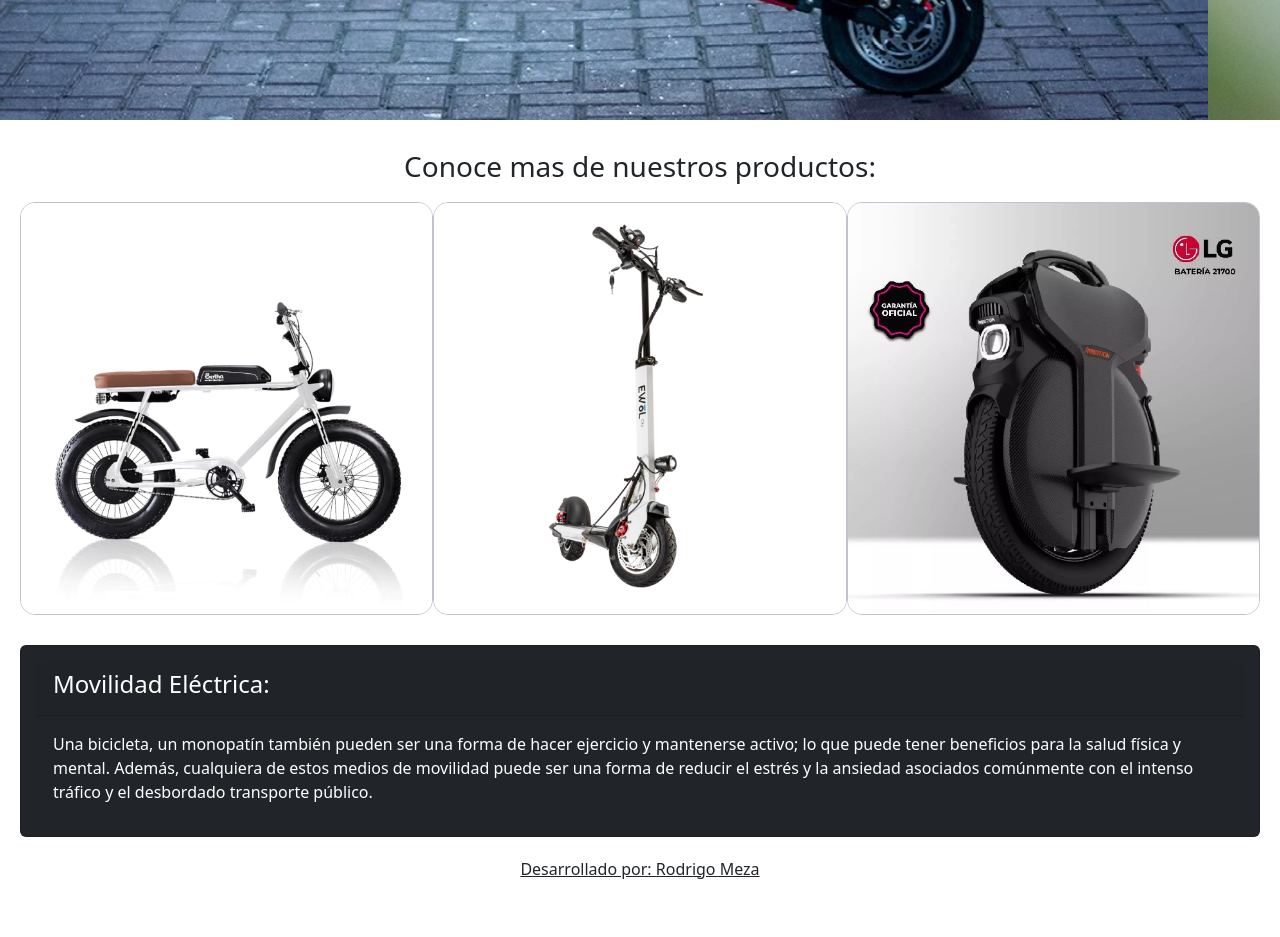
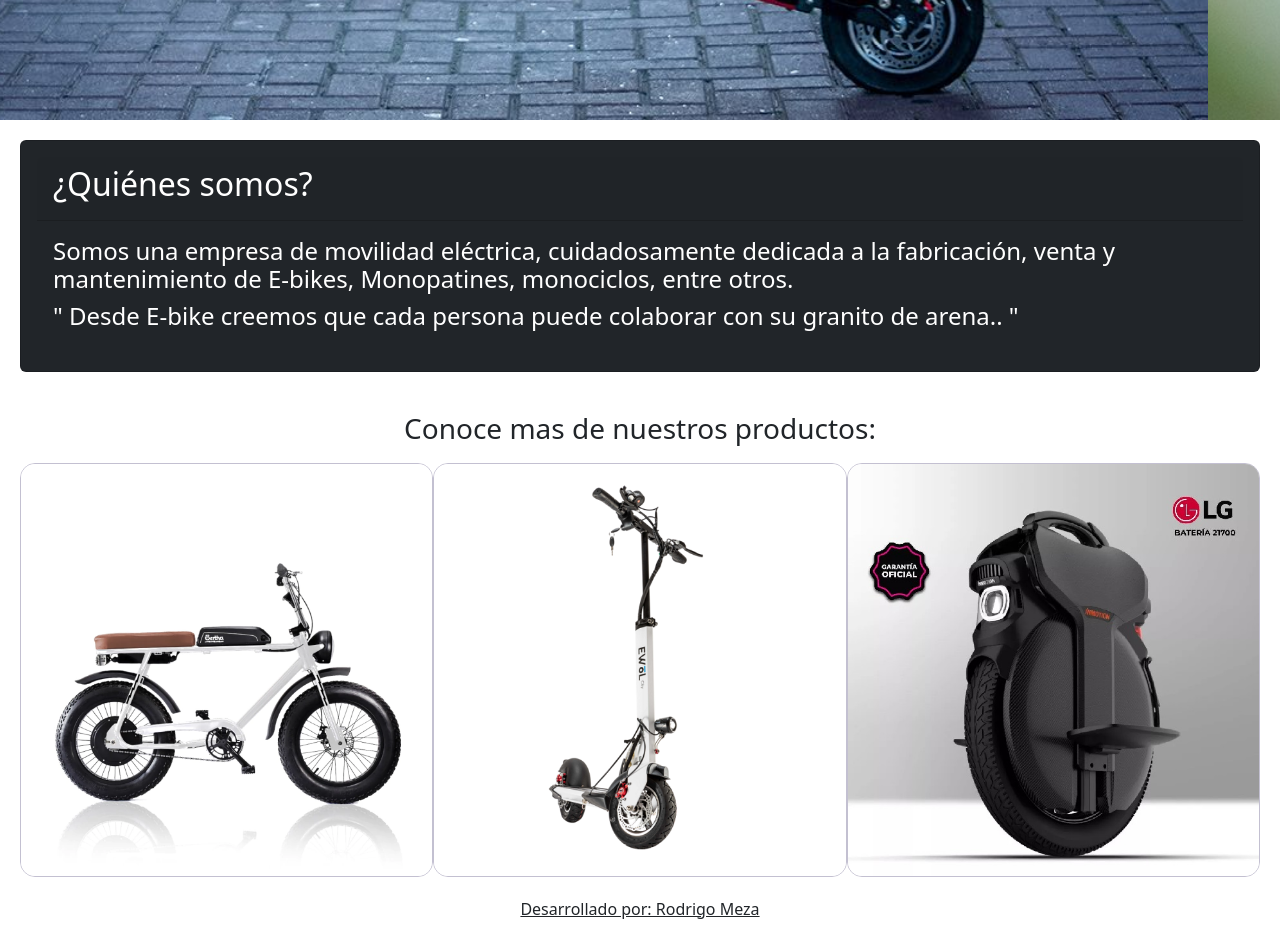
Before and after one commit to Rrmeza/PreEntrega3Meza, a website: page index.html in a window 1280 px wide. Shown: the part 1400-2337 px from the top of the page. Before the commit the page ends 2297 px from the top, so only its background shows below. Drawn offline with nearby package versions, Linux system fonts and the light colour scheme.

Commit message:
Modificacion pagina inicio

```diff
--- a/index.html
+++ b/index.html
@@ -83,6 +83,20 @@
 </section>
 <!-- Carrousel -->
 
+<section class="txcarrousel">
+
+<div class="card text-bg-dark p-3" style="max-width: 100% ;">
+      <div class="card-header">
+        <h2>
+          ¿Quiénes somos?
+        </h2></div>
+      <div class="card-body">
+        <h4 class="card-text">
+          Somos una empresa de movilidad eléctrica, cuidadosamente dedicada a la fabricación, venta y mantenimiento de E-bikes, Monopatines, monociclos, entre otros. </h4>
+          <h4>" Desde E-bike creemos que cada persona puede colaborar con su granito de arena.. "</h4>
+        </div>
+    </div>
+    </section>
 
 
 <!-- Productos Aplicar Grid -->
@@ -103,23 +117,9 @@
 </section>
 
 
-<section class="txcarrousel">
-
-<div class="card text-bg-dark p-3" style="max-width: 100% ;">
-      <div class="card-header">
-        <h4>
-          Movilidad Eléctrica:
-        </h4></div>
-      <div class="card-body">
-        <p class="card-text">Una bicicleta, un monopatín también pueden ser una forma de hacer ejercicio y mantenerse activo; lo que puede tener beneficios para la salud física y mental. Además, cualquiera de estos medios de movilidad puede ser una forma de reducir el estrés y la ansiedad asociados comúnmente con el intenso tráfico y el desbordado transporte público.</p>
-      </div>
-    </div>
-
-    </section>
-
 <!--Pie de pagina-->
 <footer>
-            <p>Desarrollado por: Rodrigo Meza </p>
+<p>Desarrollado por: Rodrigo Meza </p>
 </footer>
 
 
```
Also changed, not shown: 1 other file.
